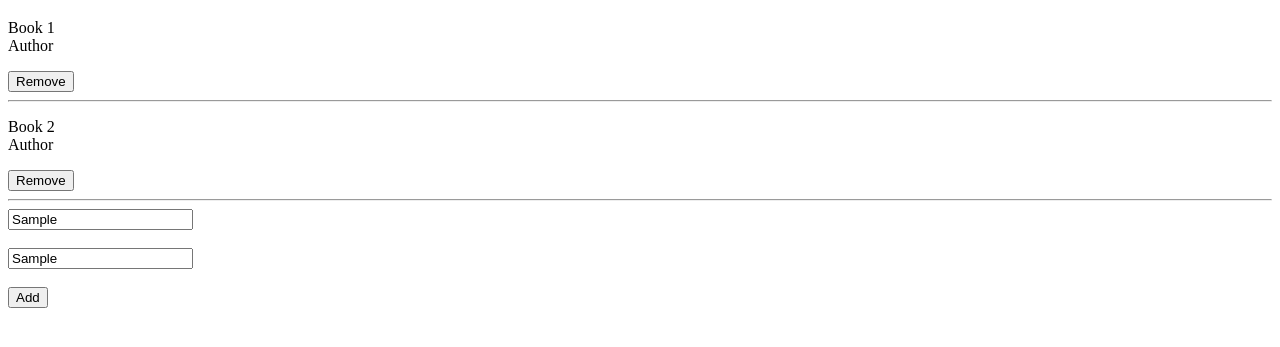
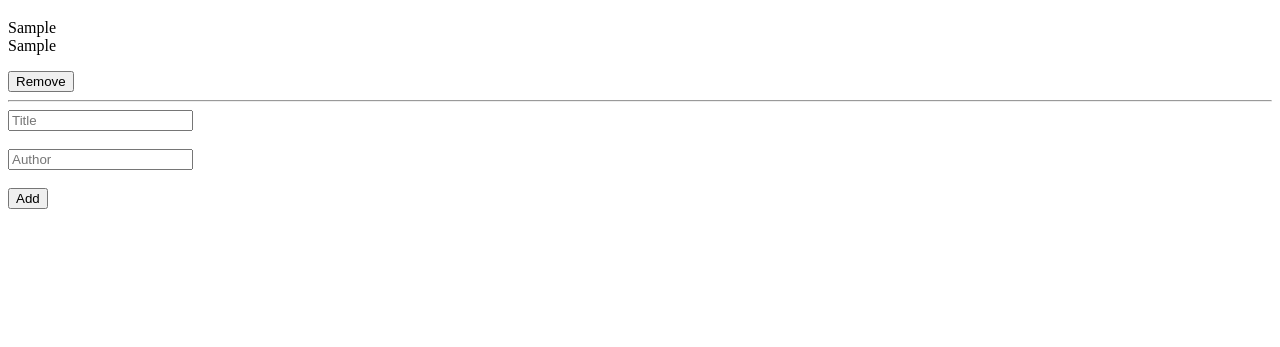
Before and after one commit to alex1779/awesome-books, a website: page index.html in a window 1280 px wide. Both pictures are taken after typing "Sample", "Sample" into the empty fields and a click on the button "Add". Shown: the part 61-408 px from the top of the page. Drawn offline with Linux system fonts and the light colour scheme.

Commit message:
Add removeBook,displayBooks, and preserved the data in localStorage

```diff
--- a/index.html
+++ b/index.html
@@ -11,18 +11,7 @@
 <body>
   <main class="main-section">
     <h1>Awesome Books</h1>
-    <section class="book-list" id="book-list">
-      <article class="book">
-        <p>Book 1 <br> Author</p>
-        <button type="button" class="remove-btn">Remove</button>
-        <hr>
-      </article>
-      <article class="book">
-        <p>Book 2 <br> Author</p>
-        <button type="button" class="remove-btn">Remove</button>
-        <hr>
-      </article>
-    </section>
+    <section class="book-list" id="book-list"></section>
     <section class="add-book" id="add-book">
       <form action="" method="post" id="form">
         <input type="text" placeholder="Title" id="title" minlength=3><br><br>
--- a/js/index.js
+++ b/js/index.js
@@ -1,4 +1,39 @@
-const listBooks = [];
+let listBooks = [];
+//Local Storage
+const saveToLocalStorage = () => {
+  localStorage.setItem('Library', JSON.stringify(listBooks));
+};
+
+const getDataFromLocalStorage = () => {
+  const data = JSON.parse(localStorage.getItem('Library'));
+  if (data !== null) {
+    listBooks = data;
+  }
+};
+
+function displayBooks() {
+  const section = document.querySelector('#book-list');
+  let books = ``;
+  getDataFromLocalStorage();
+
+  listBooks.forEach((book, index) => {
+    books += `<article class="book">
+    <p>${book.title} <br> ${book.author}</p>
+    <button type="button" id="${index}" class="remove-btn">Remove</button>
+    <hr>
+  </article>`;
+  });
+
+  if (listBooks.length === 0) {
+    books = `<p>Library is empty...</p>`;
+  }
+  section.innerHTML = books;
+  // Traget all the removeBtn
+  const removeBtns = document.querySelectorAll('.remove-btn');
+  removeBtns.forEach((btn) => {
+    btn.addEventListener('click', removeBook);
+  });
+}
 
 function addBook() {
   const title = document.querySelector('#title');
@@ -6,8 +41,12 @@ function addBook() {
   let bookTitle = title.value;
   let bookAuthor = author.value;
   if (bookTitle.trim().length != 0 && bookAuthor.trim().length != 0) {
-    const objBook = {title : bookTitle, author : bookAuthor};
+    const objBook = { title: bookTitle, author: bookAuthor };
     listBooks.push(objBook);
+    saveToLocalStorage();
+    displayBooks();
+    title.value = '';
+    author.value = '';
   }
 }
 
@@ -15,20 +54,13 @@ const form = document.querySelector('#form');
 form.addEventListener('submit', (event) => {
   event.preventDefault();
   addBook();
-  console.log(listBooks);
 });
 
-function removeBook() {
-
-
+function removeBook(event) {
+  const bookId = parseInt(event.target.id);
+  listBooks = listBooks.filter((book, index) => index !== bookId);
+  saveToLocalStorage();
+  displayBooks();
 }
 
-function displayBooks() {
-  const section = document.querySelector('#book-list');
-
-
-
-
-
-
-}
+displayBooks();
```
